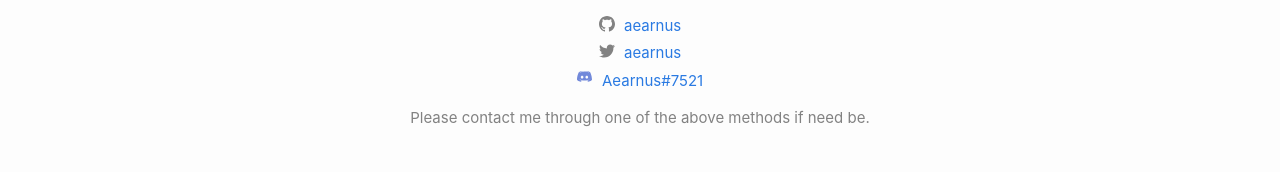
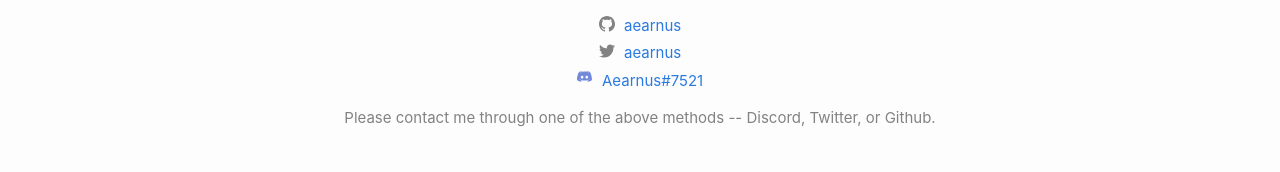
Before and after one commit to DataKinds/datakinds.github.io, a Jekyll site: the page built from index.md, in a window 1280 px wide. Shown: the part 1167-1339 px from the top of the page. Built offline with Jekyll 4.4.1, drawn with Linux system fonts in a browser that asks for light colours.

Commit message:
Don't be such a dweeb, Tyler!

```diff
--- a/_includes/footer.html
+++ b/_includes/footer.html
@@ -25,7 +25,7 @@
 
       <div class="footer-col">
         {%- include social.html -%}
-        Please contact me through one of the above methods if need be.
+        Please contact me through one of the above methods -- Discord, Twitter, or Github.
       </div>
 
 <!--
```
